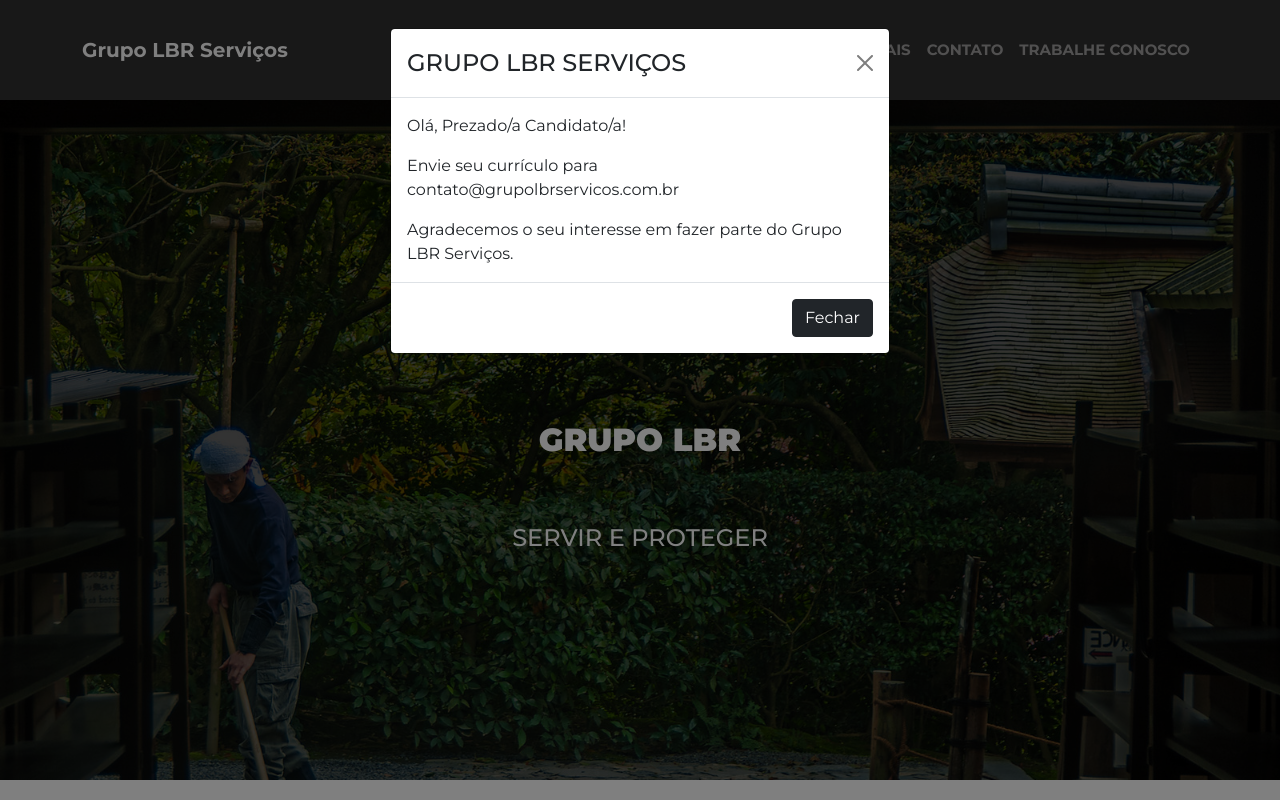
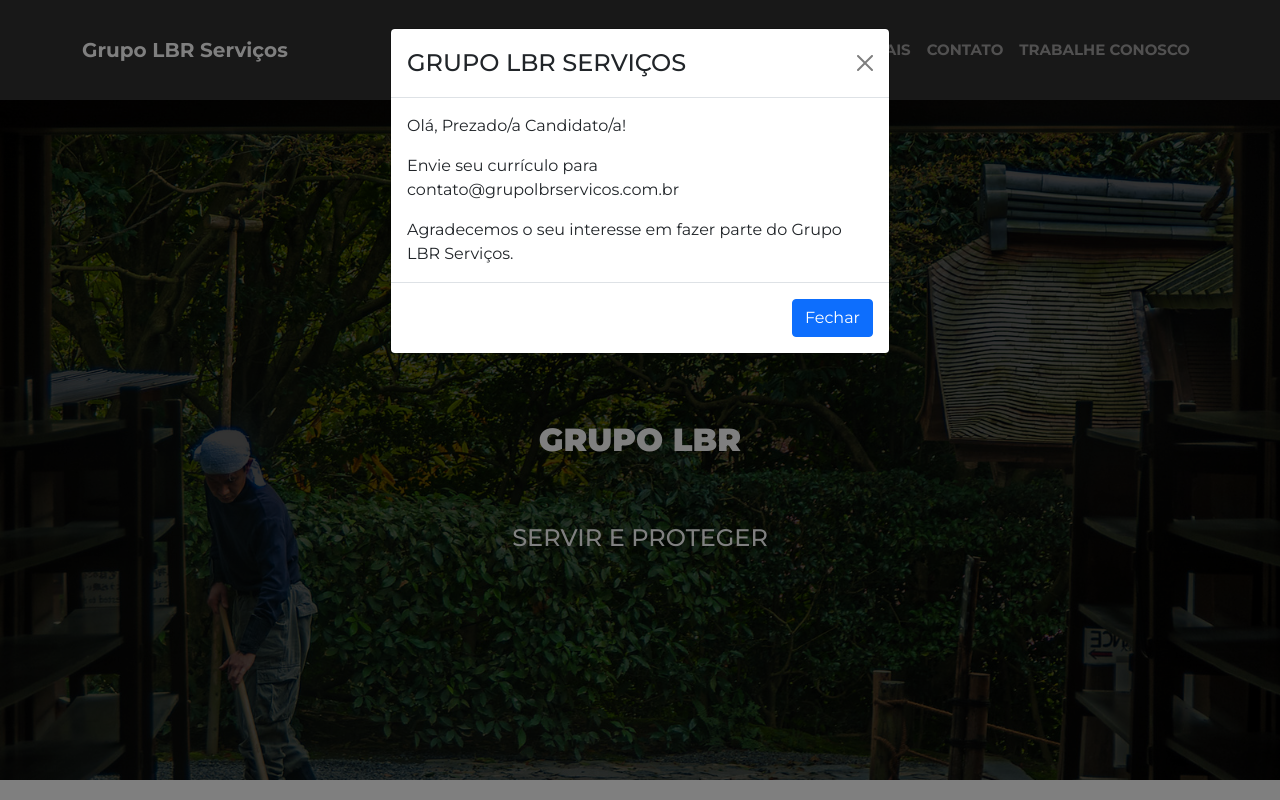
Before and after one commit to brunocordeiro180/lbrservicos, a React (Create React App) app: page / in a window 1280 px wide. Both pictures are taken after a click on the button "TRABALHE CONOSCO". Shown: the top 800 px of the page. Built offline with nearby package versions, Linux system fonts and the light colour scheme.

Commit message:
corrige warnings

```diff
--- a/src/components/footer/footer.component.jsx
+++ b/src/components/footer/footer.component.jsx
@@ -13,7 +13,7 @@ const Footer = () => {
             <div className= "flex_container">
                <a href= "http://api.whatsapp.com/send?phone=553186080363" className= "flex_container__icon whatsapp">  <SiWhatsapp size={40}/> </a>
                <a href= "https://instagram.com/grupolbrservicos?utm_medium=copy_link" className= "flex_container__icon instagram"> <SiInstagram size= {40}/> </a>
-               <a href= "" className= "flex_container__icon facebook"> <SiFacebook size= {40}/> </a>
+               <a href= "https://instagram.com/grupolbrservicos?utm_medium=copy_link" className= "flex_container__icon facebook"> <SiFacebook size= {40}/> </a>
             </div>
 
         </div>
--- a/src/components/navbar/navbar.component.jsx
+++ b/src/components/navbar/navbar.component.jsx
@@ -21,7 +21,7 @@ const Menu = () => {
                     <p/> Envie seu currículo para contato@grupolbrservicos.com.br
                     <p/> Agradecemos o seu interesse em fazer parte do Grupo LBR Serviços.</Modal.Body>
                 <Modal.Footer>
-                    <Button variant="primary" onClick={handleClose} bg="dark" variant="dark" >
+                    <Button variant="primary" onClick={handleClose} bg="dark" >
                     Fechar
                     </Button>
                 </Modal.Footer>
```
